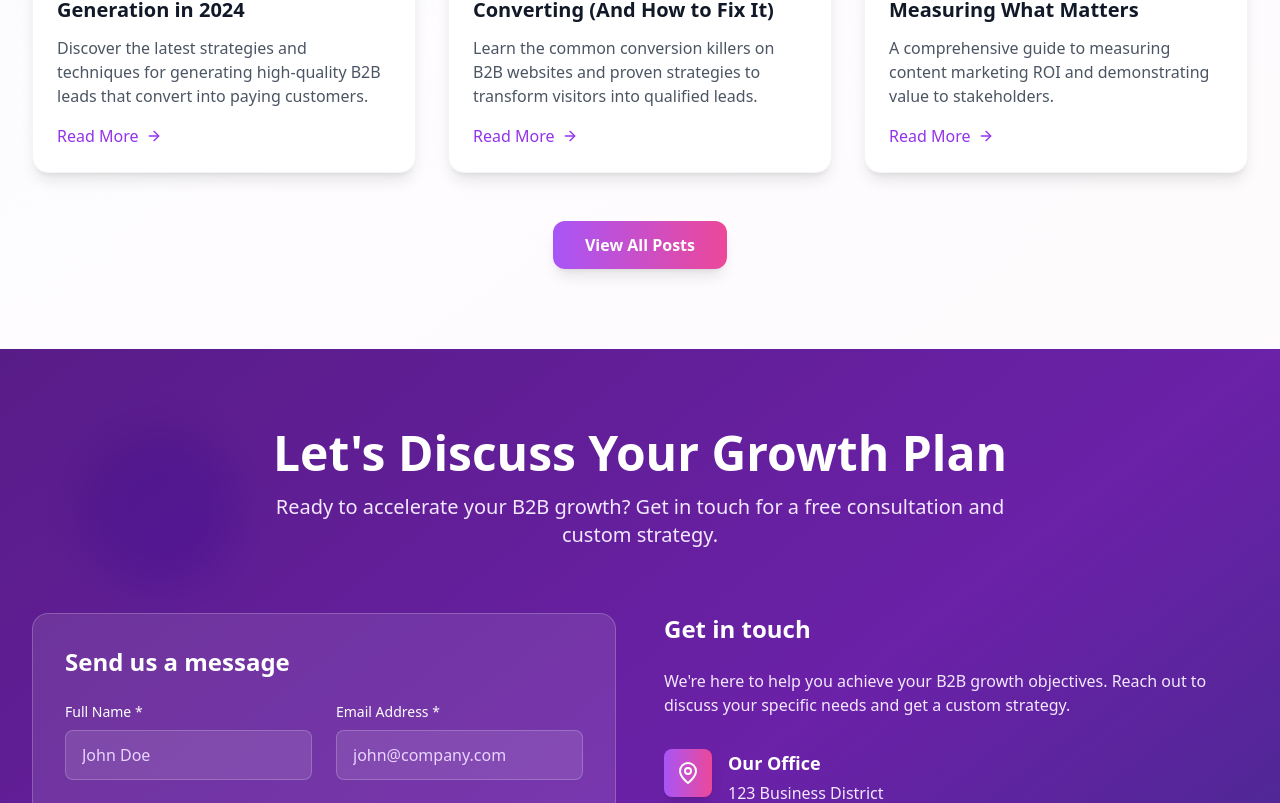
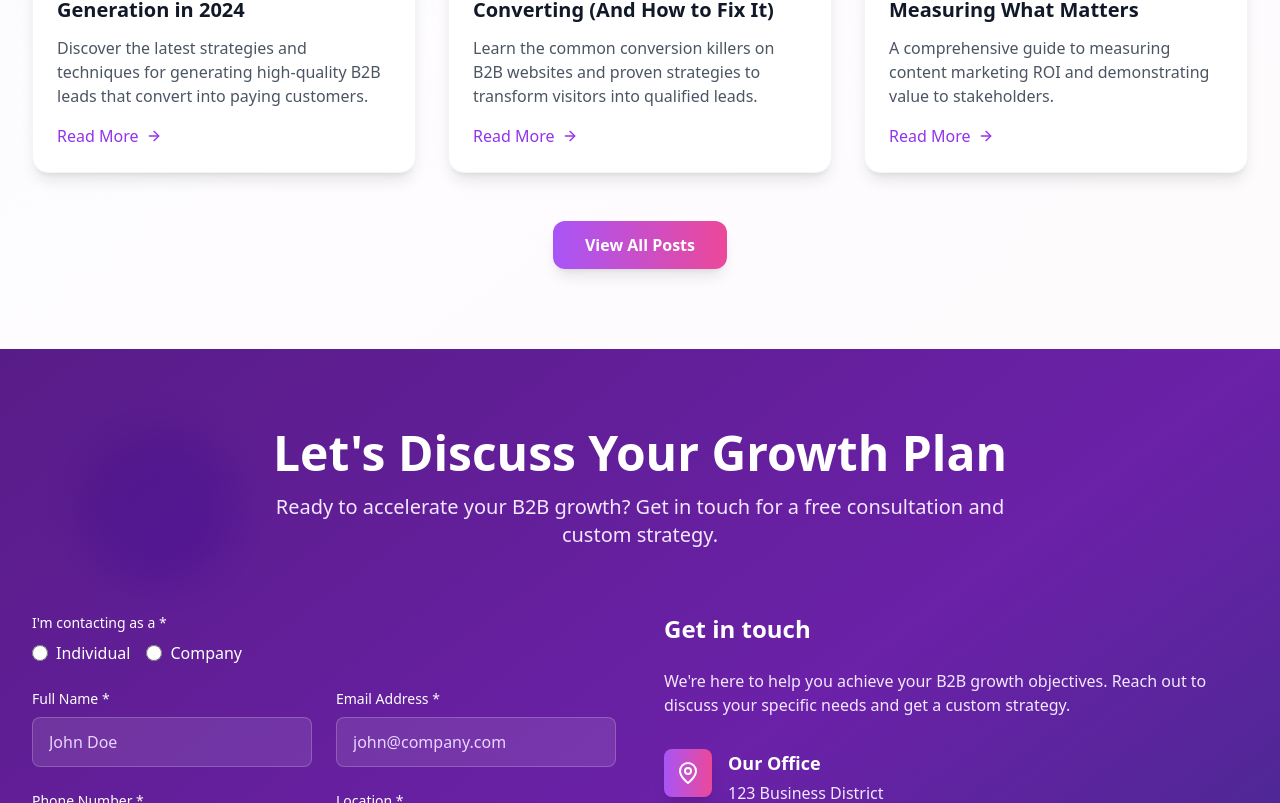
Before and after one commit to deepa0005/LandingPage-reactjs, a React (Vite) app: page / in a window 1280 px wide. Shown: the part 11197-12000 px from the top of the page. Built offline with nearby package versions, Linux system fonts and the light colour scheme.

Commit message:
some init changes

```diff
--- a/src/components/Contact.jsx
+++ b/src/components/Contact.jsx
@@ -57,10 +57,12 @@ const Contact = () => {
   name: formData.name,
   email: formData.email,
   phone: formData.phone,
-    company: formData.company,
-    services: formData.services,
-    message: formData.message,
+  location: formData.location,
+  type: formData.type,       // 'individual' or 'company'
+  company: formData.type === 'company' ? formData.company : '',  // Only send if type is 'company'
+  services: formData.services
 };
+
 
     try {
       const res = await fetch("https://landing-page-nodejs-1.onrender.com/api/zoho/send-lead", {
@@ -111,10 +113,45 @@ const Contact = () => {
 
         <div className="grid lg:grid-cols-2 gap-8 lg:gap-12">
           {/* Contact Form */}
-          <div className="animate-fade-in-left">
-            <div className="bg-white/10 backdrop-blur-md rounded-2xl p-6 sm:p-8 border border-white/20 hover:border-white/40 transition-all duration-500">
-              <h3 className="text-2xl font-bold mb-6">Send us a message</h3>
           <form onSubmit={handleSubmit} className="space-y-6">
+            {/* Contacting As: Individual or Company */}
+           <div>
+  <label className="block text-sm font-medium mb-2">
+    I'm contacting as a *
+  </label>
+  <div className="flex gap-4">
+    {/* Individual */}
+    <label className="flex items-center space-x-2 cursor-pointer">
+      <input
+        type="radio"
+        name="type"
+        value="individual"
+        checked={formData.type === 'individual'}
+        onChange={handleChange}
+        required
+        className="accent-purple-500 w-4 h-4"
+      />
+      <span className="text-white">Individual</span>
+    </label>
+
+    {/* Company */}
+    <label className="flex items-center space-x-2 cursor-pointer">
+      <input
+        type="radio"
+        name="type"
+        value="company"
+        checked={formData.type === 'company'}
+        onChange={handleChange}
+        required
+        className="accent-pink-500 w-4 h-4"
+      />
+      <span className="text-white">Company</span>
+    </label>
+  </div>
+</div>
+
+
+            {/* Name and Email */}
             <div className="grid sm:grid-cols-2 gap-6">
               <div>
                 <label htmlFor="name" className="block text-sm font-medium mb-2">
@@ -148,9 +185,45 @@ const Contact = () => {
               </div>
             </div>
 
+            {/* Phone and Location */}
+            <div className="grid sm:grid-cols-2 gap-6">
+              <div>
+                <label htmlFor="phone" className="block text-sm font-medium mb-2">
+                  Phone Number *
+                </label>
+                <input
+                  type="tel"
+                  id="phone"
+                  name="phone"
+                  value={formData.phone}
+                  onChange={handleChange}
+                  className="w-full bg-white/10 border border-white/20 rounded-lg px-4 py-3 text-white placeholder-purple-200 focus:outline-none focus:border-purple-400 focus:ring-2 focus:ring-purple-400/20 transition-all duration-300"
+                  placeholder="+91 9876543210"
+                  required
+                />
+              </div>
+              <div>
+                <label htmlFor="location" className="block text-sm font-medium mb-2">
+                  Location *
+                </label>
+                <input
+                  type="text"
+                  id="location"
+                  name="location"
+                  value={formData.location}
+                  onChange={handleChange}
+                  className="w-full bg-white/10 border border-white/20 rounded-lg px-4 py-3 text-white placeholder-purple-200 focus:outline-none focus:border-purple-400 focus:ring-2 focus:ring-purple-400/20 transition-all duration-300"
+                  placeholder="City, Country"
+                  required
+                />
+              </div>
+            </div>
+
+            {/* Company Name: Only if type is 'company' */}
+            {formData.type === 'company' && (
               <div>
                 <label htmlFor="company" className="block text-sm font-medium mb-2">
-                    Company Name
+                  Company Name *
                 </label>
                 <input
                   type="text"
@@ -160,9 +233,12 @@ const Contact = () => {
                   onChange={handleChange}
                   className="w-full bg-white/10 border border-white/20 rounded-lg px-4 py-3 text-white placeholder-purple-200 focus:outline-none focus:border-purple-400 focus:ring-2 focus:ring-purple-400/20 transition-all duration-300"
                   placeholder="Your Company"
+                  required
                 />
               </div>
+            )}
 
+            {/* Services Dropdown */}
             <div>
               <label htmlFor="services" className="block text-sm font-medium mb-2">
                 Services Interested In
@@ -186,22 +262,7 @@ const Contact = () => {
               </select>
             </div>
 
-                <div>
-                  <label htmlFor="message" className="block text-sm font-medium mb-2">
-                    Message *
-                  </label>
-                  <textarea
-                    id="message"
-                    name="message"
-                    value={formData.message}
-                    onChange={handleChange}
-                    rows={4}
-                    className="w-full bg-white/10 border border-white/20 rounded-lg px-4 py-3 text-white placeholder-purple-200 focus:outline-none focus:border-purple-400 focus:ring-2 focus:ring-purple-400/20 transition-all duration-300 resize-none"
-                    placeholder="Tell us about your project and goals..."
-                    required
-                  ></textarea>
-                </div>
-
+            {/* Submit Button */}
             <button
               type="submit"
               className="w-full bg-gradient-to-r from-purple-500 to-pink-500 hover:from-purple-600 hover:to-pink-600 text-white font-semibold py-3 px-6 rounded-lg transition-all duration-300 flex items-center justify-center gap-2 transform hover:scale-105 shadow-lg hover:shadow-xl"
@@ -210,21 +271,19 @@ const Contact = () => {
               <Send className="w-5 h-5" />
             </button>
 
+            {/* Status Messages */}
             {status === 'success' && (
               <p className="mt-4 text-green-400 font-medium text-center animate-fade-in">
                 ✅ Message sent successfully!
               </p>
             )}
-
             {status === 'error' && (
               <p className="mt-4 text-red-400 font-medium text-center animate-fade-in">
                 ❌ Failed to send message. Please try again later.
               </p>
             )}
+          </form>
 
-              </form>
-            </div>
-          </div>
 
           {/* Contact Information */}
           <div className="space-y-6 lg:space-y-8 animate-fade-in-right">
```
Lines whose indentation alone changed are shown as unchanged.
